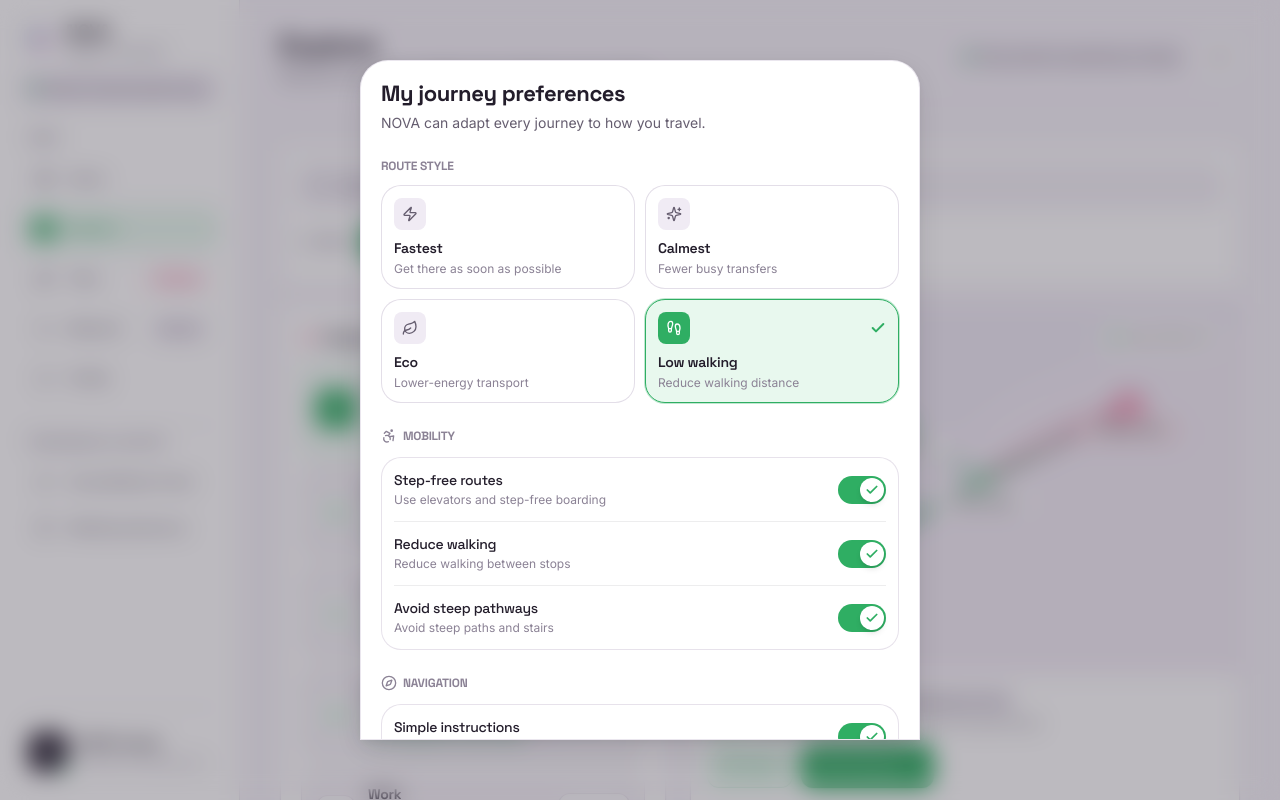
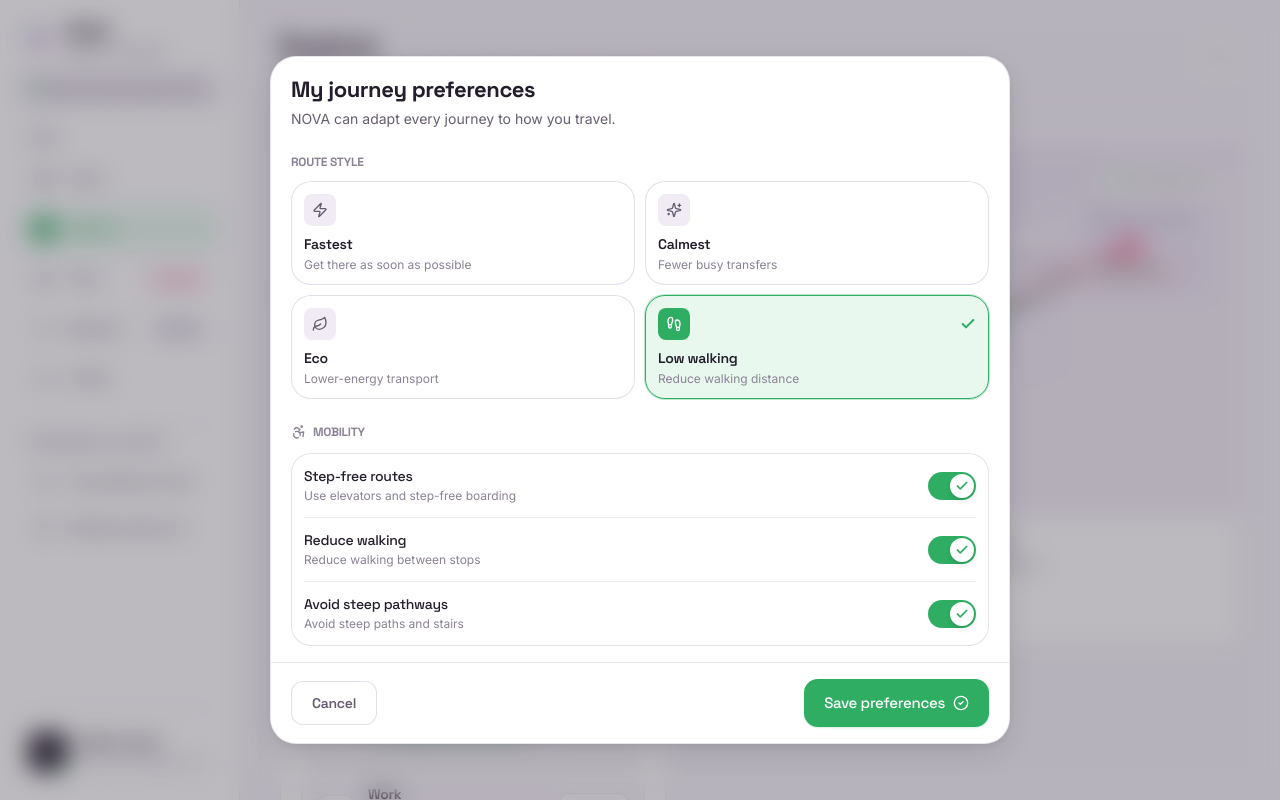
Before and after one commit to dulanprabashwara/Cre8X-3.0, a Next.js app: page /explore in a window 1280 px wide. Both pictures are taken after a click on the button "Accessibility & Travel". Shown: the top 800 px of the page. Built offline with nearby package versions, Linux system fonts and the light colour scheme.

Commit message:
fix(desktop): complete desktop visual refinement pass with low walking consistency, sticky modal footers, and rebalanced layouts

```diff
--- a/app/explore/page.tsx
+++ b/app/explore/page.tsx
@@ -82,8 +82,8 @@ export default function ExplorePage() {
         subtitle="Discover future city mobility hubs, districts and corridors"
       />
 
-      {/* Search & Filter Bar */}
-      <div className="bg-white rounded-panel border border-nova-border/70 p-4 shadow-sm space-y-3">
+      {/* Search & Filter Bar (Mobile & Tablet Stacked View) */}
+      <div className="lg:hidden bg-white rounded-panel border border-nova-border/70 p-4 shadow-sm space-y-3">
         {/* Search Input */}
         <div className="relative flex items-center">
           <Search className="absolute left-3.5 w-4 h-4 text-nova-text-muted pointer-events-none" />
@@ -98,7 +98,7 @@ export default function ExplorePage() {
             <button
               type="button"
               onClick={() => setSearchQuery("")}
-              className="absolute right-2 min-h-[44px] min-w-[44px] inline-flex items-center justify-center px-3 text-[12px] font-heading text-nova-text-muted hover:text-nova-text-primary"
+              className="absolute right-2 min-h-[44px] min-w-[44px] inline-flex items-center justify-center px-3 text-[12px] font-heading text-nova-text-muted hover:text-nova-text-primary cursor-pointer"
             >
               Clear
             </button>
@@ -117,7 +117,7 @@ export default function ExplorePage() {
               type="button"
               onClick={() => setSelectedMode(mode)}
               className={cn(
-                "min-h-[44px] inline-flex items-center px-3.5 py-1.5 rounded-full text-[12px] font-heading font-semibold transition-all shrink-0 select-none",
+                "min-h-[44px] inline-flex items-center px-3.5 py-1.5 rounded-full text-[12px] font-heading font-semibold transition-all shrink-0 select-none cursor-pointer",
                 selectedMode === mode
                   ? "bg-nova-green text-white shadow-xs"
                   : "bg-nova-surface hover:bg-nova-surface-hover text-nova-text-secondary border border-nova-border/50",
@@ -131,8 +131,53 @@ export default function ExplorePage() {
 
       {/* Main Responsive Layout: Mobile Stacked / Desktop Split */}
       <div className="grid grid-cols-1 lg:grid-cols-12 gap-6 items-start">
-        {/* Left Column (Desktop 400px / 5 Cols, Mobile full width) */}
+        {/* Left Column (Desktop ~38-40% / 5 Cols, Mobile full width) */}
         <div className="lg:col-span-5 flex flex-col space-y-5 order-2 lg:order-1">
+          {/* Desktop Search & Filter Bar (>=1024px) */}
+          <div className="hidden lg:block bg-white rounded-panel border border-nova-border/70 p-4 shadow-sm space-y-3">
+            <div className="relative flex items-center">
+              <Search className="absolute left-3.5 w-4 h-4 text-nova-text-muted pointer-events-none" />
+              <input
+                type="text"
+                value={searchQuery}
+                onChange={(e) => setSearchQuery(e.target.value)}
+                placeholder="Search districts, hubs or landmarks..."
+                className="w-full h-11 pl-10 pr-4 rounded-xl bg-nova-surface/70 border border-nova-border/60 focus:border-nova-green focus:bg-white focus:outline-none text-[14px] font-heading font-medium text-nova-text-primary placeholder:text-nova-text-muted transition-colors"
+              />
+              {searchQuery && (
+                <button
+                  type="button"
+                  onClick={() => setSearchQuery("")}
+                  className="absolute right-2 min-h-[44px] min-w-[44px] inline-flex items-center justify-center px-3 text-[12px] font-heading text-nova-text-muted hover:text-nova-text-primary cursor-pointer"
+                >
+                  Clear
+                </button>
+              )}
+            </div>
+
+            {/* Transport Mode Filter Chips */}
+            <div className="flex items-center gap-2 overflow-x-auto pb-1 scrollbar-none">
+              <span className="text-[12px] font-heading font-bold uppercase tracking-wider text-nova-text-muted pr-1 flex items-center gap-1 shrink-0">
+                <SlidersHorizontal className="w-3.5 h-3.5" />
+                Mode:
+              </span>
+              {modeFilters.map((mode) => (
+                <button
+                  key={mode}
+                  type="button"
+                  onClick={() => setSelectedMode(mode)}
+                  className={cn(
+                    "min-h-[44px] inline-flex items-center px-3.5 py-1.5 rounded-full text-[12px] font-heading font-semibold transition-all shrink-0 select-none cursor-pointer",
+                    selectedMode === mode
+                      ? "bg-nova-green text-white shadow-xs"
+                      : "bg-nova-surface hover:bg-nova-surface-hover text-nova-text-secondary border border-nova-border/50",
+                  )}
+                >
+                  {mode}
+                </button>
+              ))}
+            </div>
+          </div>
           {/* Popular Destinations List */}
           <div className="bg-white rounded-panel border border-nova-border/70 p-5 shadow-sm space-y-3">
             <div className="flex items-center justify-between">
--- a/components/explore/ExploreMap.tsx
+++ b/components/explore/ExploreMap.tsx
@@ -156,8 +156,17 @@ export function ExploreMap({ selectedId, onSelect, modeFilter }: ExploreMapProps
           </filter>
         </defs>
 
+        {/* Ambient City Districts Background */}
+        <g opacity="0.5">
+          <rect x="180" y="80" width="120" height="85" rx="14" fill="#EAE3F2" />
+          <rect x="260" y="145" width="140" height="100" rx="14" fill="#EFE8F6" />
+          <rect x="120" y="215" width="130" height="90" rx="14" fill="#EDE6F4" />
+          <rect x="50" y="280" width="130" height="90" rx="14" fill="#EAE2F2" />
+          <rect x="420" y="60" width="150" height="100" rx="14" fill="#EAE2F3" />
+        </g>
+
         {/* Ambient Grid Lines */}
-        <g stroke="#E7E1ED" strokeWidth="0.8" opacity="0.6">
+        <g stroke="#E6DFED" strokeWidth="0.8" opacity="0.5">
           {[80, 160, 240, 320, 400, 480, 560].map((x) => (
             <line key={`exp-vx-${x}`} x1={x} y1="0" x2={x} y2="400" />
           ))}
@@ -168,10 +177,24 @@ export function ExploreMap({ selectedId, onSelect, modeFilter }: ExploreMapProps
 
         {/* Coastline Area */}
         <path
-          d="M 60 400 C 140 330, 210 260, 270 170 C 330 90, 440 50, 600 20 L 600 0 L 0 0 L 0 400 Z"
-          fill="#ECE6F2"
-          opacity="0.45"
+          d="M 40 400 C 120 330, 190 260, 250 170 C 310 90, 420 50, 600 20 L 600 0 L 0 0 L 0 400 Z"
+          fill="#EAE2F2"
+          opacity="0.55"
         />
+
+        {/* Mobility Zone Subtle Labels */}
+        <g fill="#7A7088" opacity="0.6" fontSize="12" fontWeight="600" fontFamily="var(--font-space-grotesk)">
+          <text x="45" y="70">SECTOR 1 · COASTAL</text>
+          <text x="270" y="130">SECTOR 2 · METRO CORE</text>
+          <text x="435" y="80">SECTOR 3 · SKYPORT</text>
+        </g>
+
+        {/* Soft Road Traces */}
+        <g stroke="#DAD1E5" strokeWidth="1.2" opacity="0.65" fill="none">
+          <path d="M 50 215 Q 170 185, 250 215 T 410 225" strokeDasharray="3 3" />
+          <path d="M 130 95 Q 270 55, 410 85" />
+          <path d="M 95 365 Q 195 295, 305 255" strokeDasharray="4 4" />
+        </g>
 
         {/* Transit Corridors */}
         {/* HyperRail Trunk: KDU -> Ratmalana -> Central -> Colombo */}
--- a/components/home/JourneyPreferencesSheet.tsx
+++ b/components/home/JourneyPreferencesSheet.tsx
@@ -69,6 +69,26 @@ export function JourneyPreferencesSheet() {
     <Sheet
       isOpen={preferencesSheetOpen}
       onClose={() => setPreferencesSheetOpen(false)}
+      className="md:max-w-[740px] md:max-h-[min(760px,86vh)] md:rounded-[26px]"
+      footer={
+        <div className="flex items-center justify-between gap-3 w-full">
+          <button
+            type="button"
+            onClick={() => setPreferencesSheetOpen(false)}
+            className="min-h-[44px] px-5 py-2.5 rounded-xl border border-nova-border/80 bg-white hover:bg-nova-surface text-[14px] font-heading font-semibold text-nova-text-secondary hover:text-nova-text-primary transition-colors select-none cursor-pointer"
+          >
+            Cancel
+          </button>
+          <Button
+            size="md"
+            onClick={handleSave}
+            icon={<CheckCircle2 className="w-4 h-4" />}
+            className="shadow-sm shadow-nova-green/20"
+          >
+            Save preferences
+          </Button>
+        </div>
+      }
     >
       <div className="flex flex-col space-y-6">
         {/* Header */}
@@ -345,19 +365,11 @@ export function JourneyPreferencesSheet() {
           </div>
         </div>
 
-        {/* Persistence note & CTA */}
-        <div className="pt-2">
-          <p className="text-[12px] text-nova-text-muted text-center mb-3">
+        {/* Persistence note */}
+        <div className="pt-2 pb-1">
+          <p className="text-[12px] font-heading text-nova-text-muted text-center">
             ✓ Apply automatically to future journeys
           </p>
-          <Button
-            size="lg"
-            fullWidth
-            onClick={handleSave}
-            icon={<CheckCircle2 className="w-5 h-5" />}
-          >
-            Save preferences
-          </Button>
         </div>
       </div>
     </Sheet>
--- a/components/layout/PageHeader.tsx
+++ b/components/layout/PageHeader.tsx
@@ -60,8 +60,8 @@ export function PageHeader({
 
       {/* Right Utility Actions */}
       <div className="flex items-center gap-2.5 self-start md:self-auto">
-        {/* Network Status pill - hidden on mobile if already on network page */}
-        <div className="hidden sm:block">
+        {/* Network Status pill - visible on tablet, hidden on desktop where sidebar displays it */}
+        <div className="hidden sm:block lg:hidden">
           <StatusBadge />
         </div>
 
--- a/components/live/AssistanceSheet.tsx
+++ b/components/live/AssistanceSheet.tsx
@@ -92,6 +92,7 @@ export function AssistanceSheet() {
     <Sheet
       isOpen={assistanceSheetOpen}
       onClose={() => setAssistanceSheetOpen(false)}
+      className="md:max-w-[620px] md:rounded-[26px]"
     >
       <div className="flex flex-col space-y-4">
         {/* Header */}
--- a/components/ui/Sheet.tsx
+++ b/components/ui/Sheet.tsx
@@ -10,9 +10,16 @@ export interface SheetProps {
   children: React.ReactNode;
   title?: string;
   className?: string;
+  footer?: React.ReactNode;
 }
 
-export function Sheet({ isOpen, onClose, children, className }: SheetProps) {
+export function Sheet({
+  isOpen,
+  onClose,
+  children,
+  className,
+  footer,
+}: SheetProps) {
   // Handle escape key
   useEffect(() => {
     const handleKeyDown = (e: KeyboardEvent) => {
@@ -70,9 +77,16 @@ export function Sheet({ isOpen, onClose, children, className }: SheetProps) {
             </div>
 
             {/* Scrollable Content */}
-            <div className="flex-1 overflow-y-auto px-5 pb-8 pt-2 md:pt-4">
+            <div className="flex-1 overflow-y-auto px-5 pb-6 pt-2 md:pt-4">
               {children}
             </div>
+
+            {/* Sticky Footer */}
+            {footer && (
+              <div className="shrink-0 px-5 py-3.5 sm:py-4 bg-white/95 backdrop-blur-md border-t border-nova-border/60">
+                {footer}
+              </div>
+            )}
           </motion.div>
         </div>
       )}
--- a/context/JourneyContext.tsx
+++ b/context/JourneyContext.tsx
@@ -167,7 +167,15 @@ export function JourneyProvider({ children }: { children: React.ReactNode }) {
     [showToast],
   );
 
-  // Load preferences from localStorage on mount
+  const handleSetRouteStyle = useCallback(
+    (style: "fastest" | "calmest" | "eco" | "low_walking") => {
+      setRouteStyle(style);
+      setPreferences((prev) => ({ ...prev, routeStyle: style }));
+    },
+    [],
+  );
+
+  // Load preferences from localStorage on mount and check modal query param
   useEffect(() => {
     try {
       const saved = localStorage.getItem(PREFS_STORAGE_KEY);
@@ -178,6 +186,15 @@ export function JourneyProvider({ children }: { children: React.ReactNode }) {
           setRouteStyle(parsed.routeStyle);
         }
       }
+      if (typeof window !== "undefined") {
+        const params = new URLSearchParams(window.location.search);
+        if (params.get("preferences") === "open" || params.get("modal") === "preferences") {
+          setPreferencesSheetOpen(true);
+        }
+        if (params.get("assistance") === "open" || params.get("modal") === "assistance") {
+          setAssistanceSheetOpen(true);
+        }
+      }
     } catch (e) {
       console.warn("Could not load stored preferences:", e);
     }
@@ -185,7 +202,13 @@ export function JourneyProvider({ children }: { children: React.ReactNode }) {
 
   const updatePreferences = useCallback(
     (newPrefs: Partial<JourneyPreferences>) => {
-      setPreferences((prev) => ({ ...prev, ...newPrefs }));
+      setPreferences((prev) => {
+        const next = { ...prev, ...newPrefs };
+        if (newPrefs.routeStyle) {
+          setRouteStyle(newPrefs.routeStyle);
+        }
+        return next;
+      });
     },
     [],
   );
@@ -271,7 +294,7 @@ export function JourneyProvider({ children }: { children: React.ReactNode }) {
         destination,
         setDestination,
         routeStyle,
-        setRouteStyle,
+        setRouteStyle: handleSetRouteStyle,
         preferences,
         updatePreferences,
         savePreferences,
```
Also changed, not shown: app/page.tsx (+5 -3 lines), app/profile/page.tsx (+35 -35 lines), app/trips/page.tsx (+27 -4 lines), components/home/CityMobilityOverview.tsx (+30 -8 lines).
